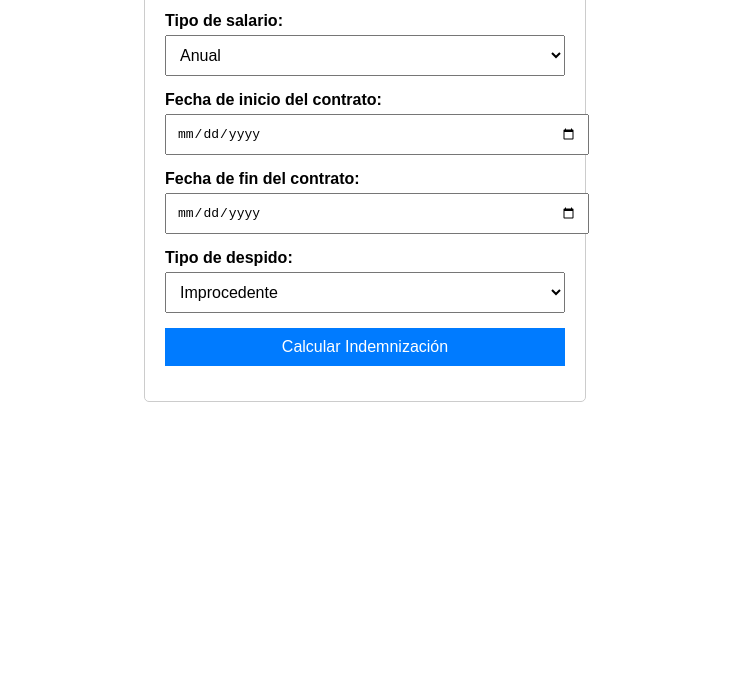
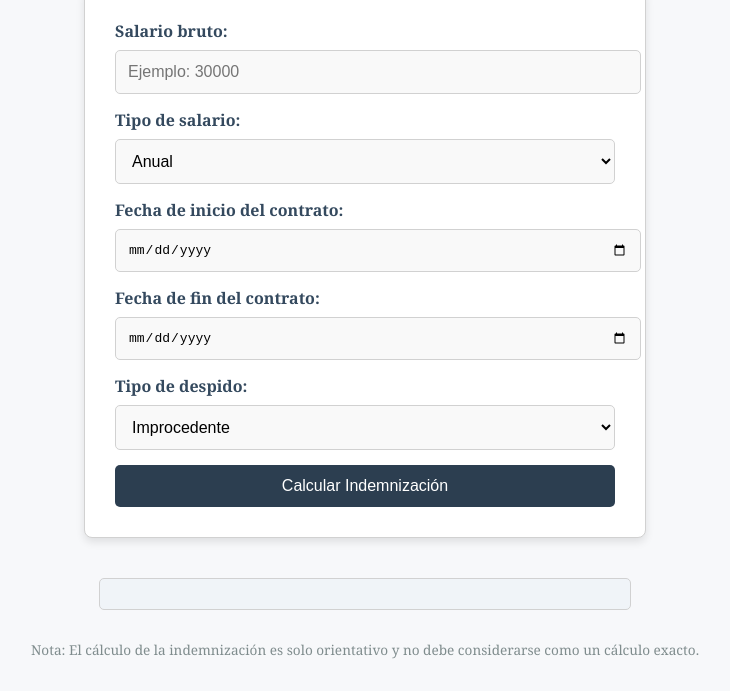
Before and after one commit to Reclamatorlawyer/calculadora-indemnizacion-despido, a plain HTML site: page index.html in a window 1280 px wide. Shown: the part 109-800 px from the top of the page, without its empty margins (275-1005 px from the left). Drawn offline with Linux system fonts and the light colour scheme.

Commit message:
index.html

```diff
--- a/index.html
+++ b/index.html
@@ -7,51 +7,95 @@
   <!-- Estilos CSS -->
   <style>
     /* Estilos para el formulario */
+    body {
+      font-family: Georgia, serif;
+      background-color: #f7f8fa;
+      color: #333;
+    }
+
     form {
-      max-width: 400px;
-      margin: 20px auto;
-      padding: 20px;
-      border: 1px solid #ccc;
-      border-radius: 5px;
-      font-family: Arial, sans-serif;
+      max-width: 500px;
+      margin: 40px auto;
+      padding: 30px;
+      border: 1px solid #d1d1d1;
+      border-radius: 8px;
+      background-color: #ffffff;
+      box-shadow: 0 4px 8px rgba(0, 0, 0, 0.1);
+    }
+
+    h1 {
+      text-align: center;
+      font-size: 1.8em;
+      color: #2c3e50;
+      margin-bottom: 20px;
     }
 
     label {
-      margin-bottom: 5px;
+      margin-bottom: 8px;
       display: block;
       font-weight: bold;
+      color: #34495e;
     }
 
-    input, select, button {
+    input, select {
       display: block;
       width: 100%;
+      padding: 12px;
       margin-bottom: 15px;
-      padding: 10px;
       font-size: 1em;
+      border: 1px solid #d1d1d1;
+      border-radius: 5px;
+      background-color: #f9f9f9;
+      transition: border-color 0.3s ease;
+    }
+
+    input:focus, select:focus {
+      border-color: #3498db;
+      outline: none;
     }
 
     button {
-      background-color: #007bff;
-      color: #fff;
+      width: 100%;
+      padding: 12px;
+      font-size: 1em;
+      background-color: #2c3e50;
+      color: #ffffff;
       border: none;
+      border-radius: 5px;
       cursor: pointer;
+      transition: background-color 0.3s ease, box-shadow 0.3s ease;
     }
 
     button:hover {
-      background-color: #0056b3;
+      background-color: #34495e;
+      box-shadow: 0 4px 8px rgba(0, 0, 0, 0.2);
     }
 
     #resultado {
-      max-width: 400px;
-      margin: 20px auto;
-      padding: 10px;
-      font-size: 1.1em;
+      max-width: 500px;
+      margin: 30px auto;
+      padding: 15px;
+      font-size: 1.2em;
       color: #333;
       text-align: center;
+      background-color: #f0f4f8;
+      border: 1px solid #d1d1d1;
+      border-radius: 5px;
+    }
+
+    /* Estilo para el mensaje aclaratorio */
+    .nota {
+      text-align: center;
+      font-size: 0.85em;
+      color: #7f8c8d;
+      margin-top: 20px;
     }
   </style>
 </head>
 <body>
+  <!-- Título de la Calculadora -->
+  <h1>Calculadora de Indemnización por Despido</h1>
+
   <!-- Formulario HTML -->
   <form id="calculadora-indemnizacion">
     <label for="salario">Salario bruto:</label>
@@ -80,6 +124,11 @@
   </form>
 
   <div id="resultado"></div>
+
+  <!-- Mensaje aclaratorio al final -->
+  <p class="nota">
+    Nota: El cálculo de la indemnización es solo orientativo y no debe considerarse como un cálculo exacto.
+  </p>
 
   <!-- Lógica JavaScript -->
   <script>
```
